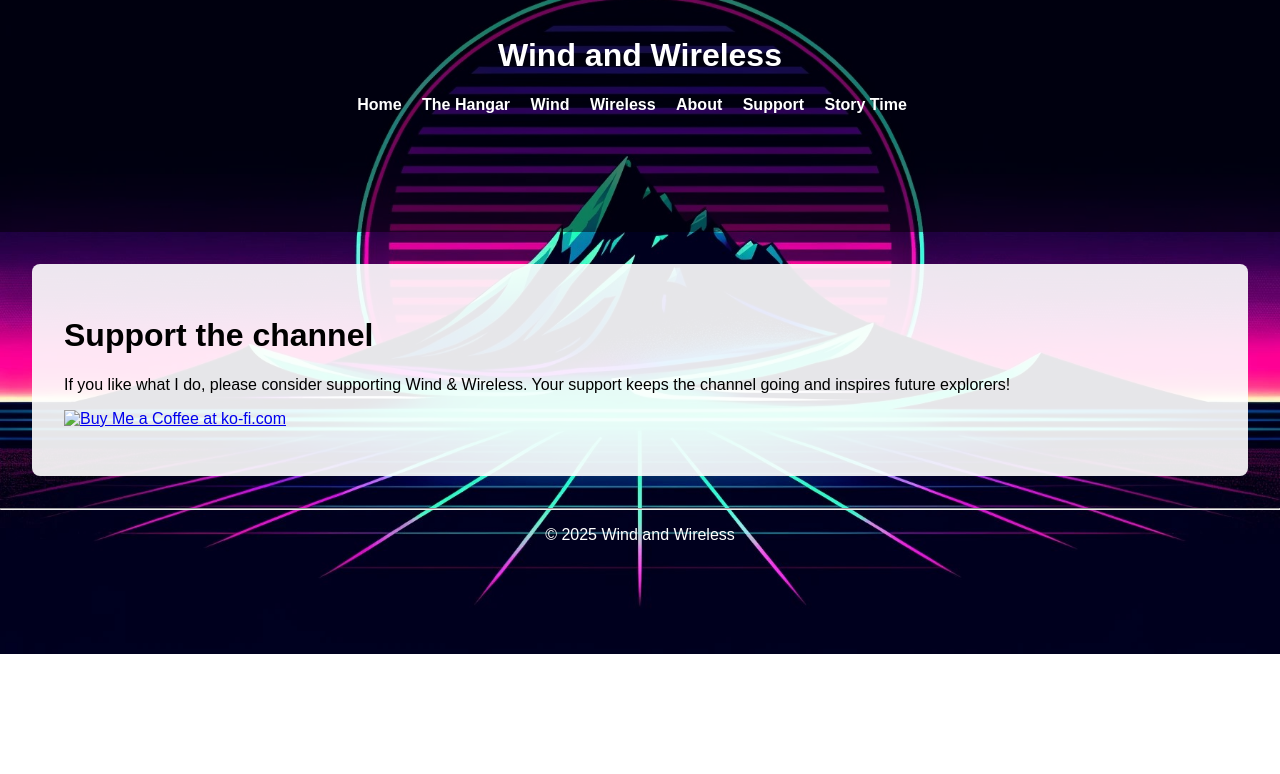
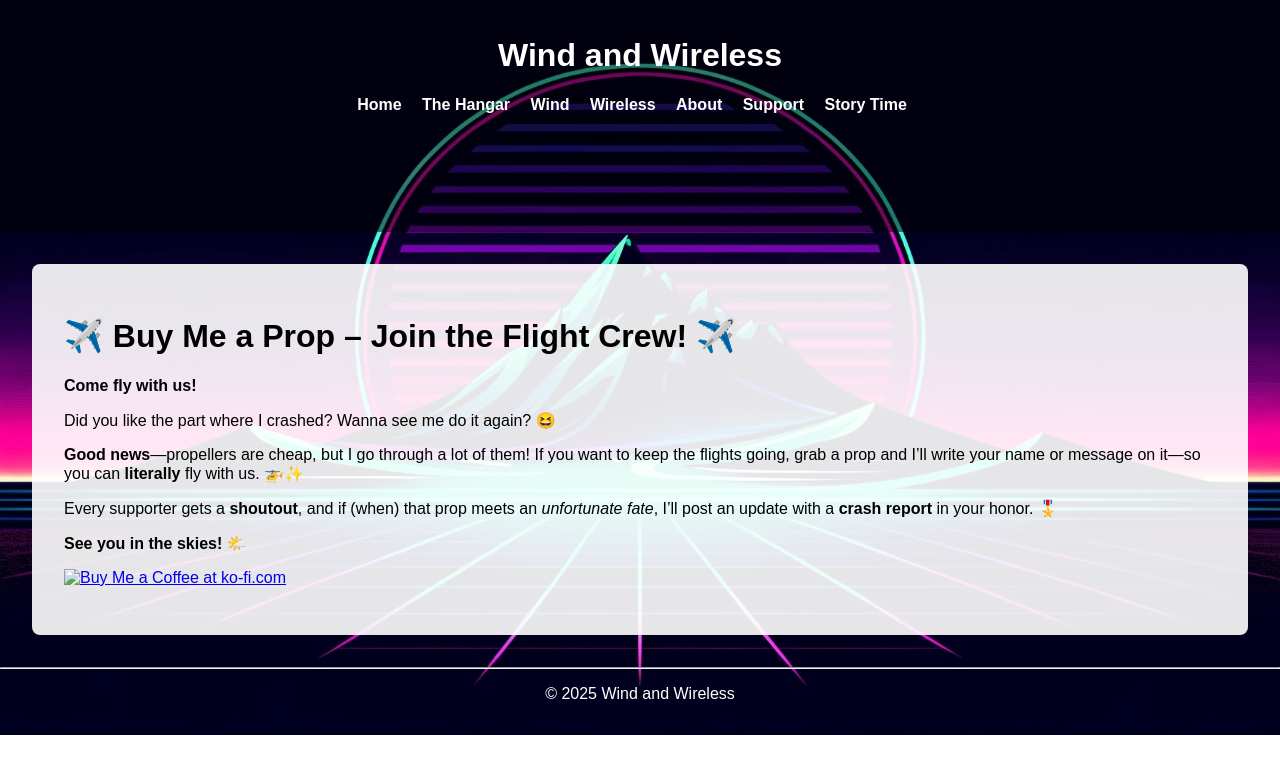
Before and after one commit to 00X30/WindWireless, a Jekyll site: the page built from donate.md, in a window 1280 px wide. Shown: the top 774 px of the page. Built offline with Jekyll 4.4.1, drawn with Linux system fonts in a browser that asks for light colours.

Commit message:
Update donate.md

```diff
--- a/donate.md
+++ b/donate.md
@@ -4,9 +4,17 @@ title: Support
 body_class: donate-page
 ---
 
-# Support the channel
+# ✈️ Buy Me a Prop – Join the Flight Crew! ✈️
 
-If you like what I do, please consider supporting Wind & Wireless. Your support keeps the channel going and inspires future explorers!
+**Come fly with us!**
+
+Did you like the part where I crashed? Wanna see me do it again? 😆
+
+**Good news**—propellers are cheap, but I go through a lot of them! If you want to keep the flights going, grab a prop and I'll write your name or message on it—so you can **literally** fly with us. 🚁✨
+
+Every supporter gets a **shoutout**, and if (when) that prop meets an *unfortunate fate*, I'll post an update with a **crash report** in your honor. 🎖️
+
+**See you in the skies!** 🌤️
 
 <!-- Ko-fi Button -->
 <a href="https://ko-fi.com/windwireless" target="_blank">
```
